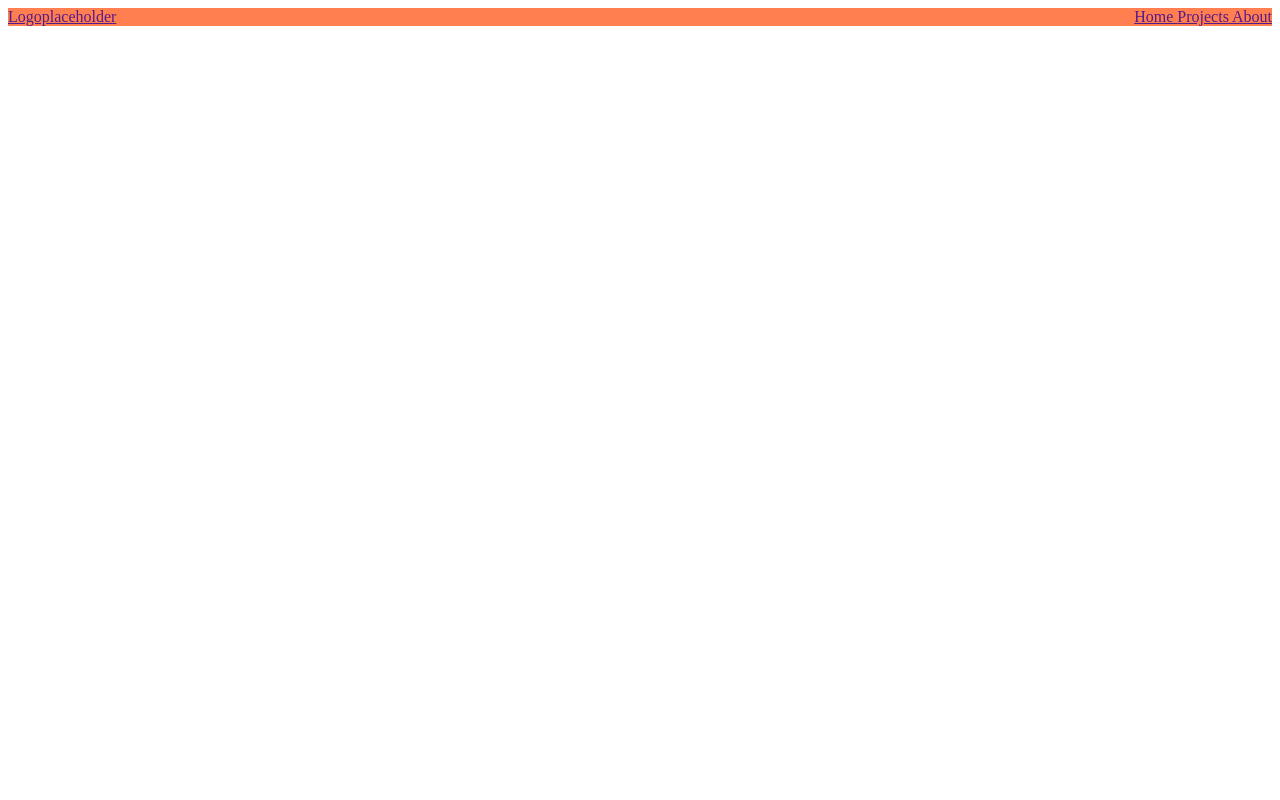
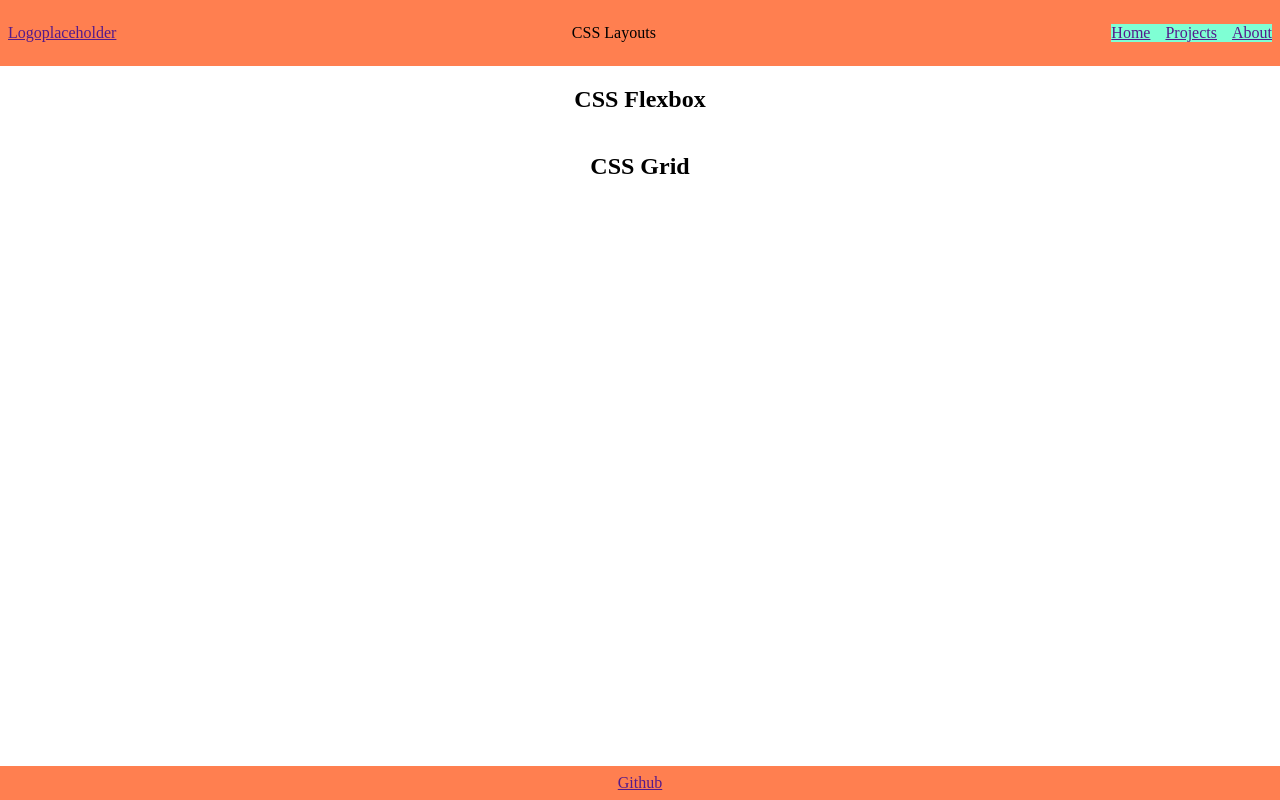
Before and after one commit to MissKluck/layout, a website: page index.html in a window 1280 px wide. Drawn offline with Linux system fonts and the light colour scheme.

Commit message:
added layout classes

```diff
--- a/index.html
+++ b/index.html
@@ -6,13 +6,15 @@
   <link rel="stylesheet" href="styles.css">
   <title>Document</title>
 </head>
-<body>
-  <header class="navbar">
+<body class="flex flex-column">
+  <header class="navbar flex justify-between items-center">
       <a href="">
         Logoplaceholder
       </a>
 
-      <nav>
+      <p> CSS Layouts </p>
+
+      <nav class="flex gap-lg">
         <a href="">
           Home
         </a>
@@ -24,5 +26,21 @@
         </a>
       </nav>
   </header>
+
+  <main class="flex-grow flex flex-column items-center">
+    <section>
+      <h2> CSS Flexbox </h2>
+    </section>
+
+    <section>
+      <h2> CSS Grid </h2>
+    </section>
+
+  </main>
+
+  <footer class="footer text-center">
+    <a href=""> Github </a>
+  </footer>
+
 </body>
 </html>
--- a/styles.css
+++ b/styles.css
@@ -1,6 +1,64 @@
+/* CSS Overrides */
+body {
+  margin: 0px;
+}
+
+/* Our styling */
+body {
+  height: 100vh;
+}
+
 .navbar {
   background-color: coral;
+  padding: 8px;
 
+}
+
+.navbar > nav {
+  background-color: aquamarine;
+}
+
+.footer {
+  background-color: coral;
+  padding: 8px;
+}
+
+/*
+  Utility Classes
+  Used to set classes in the document that you can refer back to, instead of having to set it for each element
+  */
+.flex {
   display: flex;
+}
+
+.flex-column {
+  flex-direction: column;
+}
+
+.justify-between {
   justify-content: space-between;
 }
+
+.items-center {
+  align-items: center;
+}
+
+.text-center {
+  text-align: center;
+}
+
+.gap-sm {
+  gap: 5px;
+}
+
+.gap-md {
+  gap: 10px;
+}
+
+.gap-lg {
+  gap: 15px;
+}
+
+.flex-grow {
+  flex-grow: 1;
+}
```
